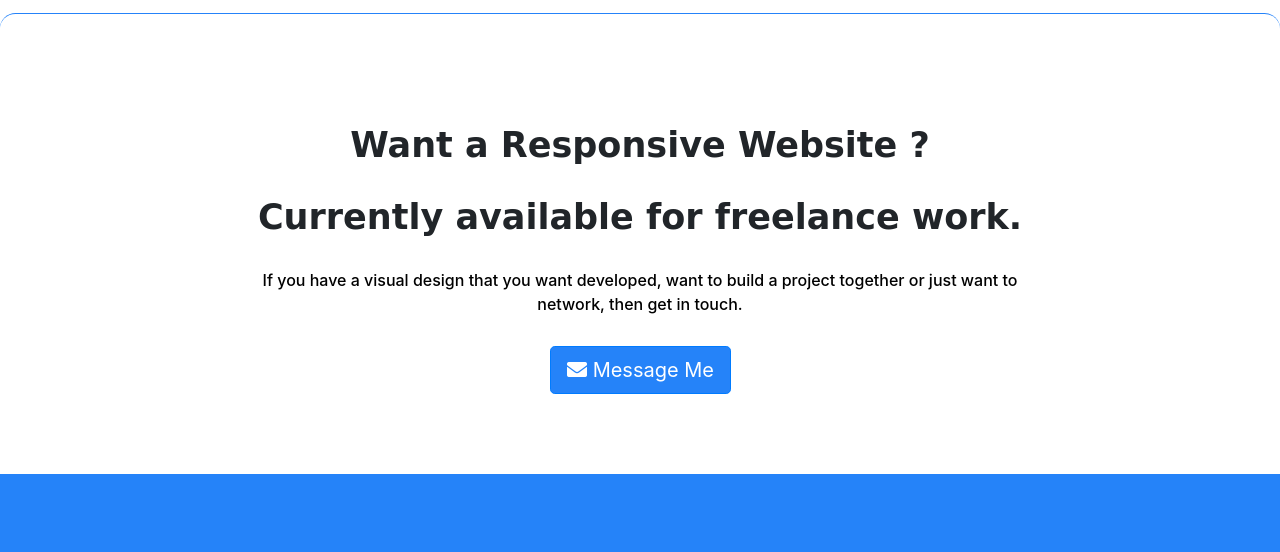
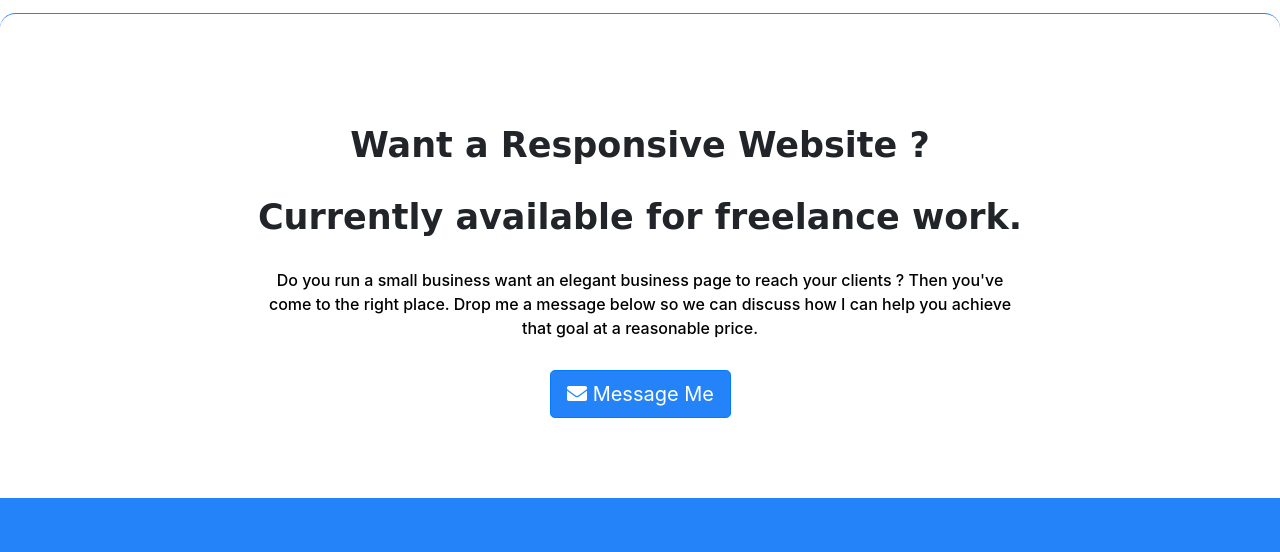
Before and after one commit to EemanQasim/Portfolio-Page-, a plain HTML site: page index.html in a window 1280 px wide. Shown: the part 1583-2135 px from the top of the page. Drawn offline with nearby package versions, Linux system fonts and the light colour scheme; a web font is replaced by a local one.

Commit message:
Update index.html

```diff
--- a/index.html
+++ b/index.html
@@ -135,9 +135,9 @@
 <div class="details" id="Contact">
   <h2 class="space">Want a Responsive Website ?</h2>
   <h4 class="space">Currently  available for freelance work.</h4>
-  <p  class="space">If you have a visual design that you want developed,
-    want to build a project together or just want to network,
-    then get in touch.</p>
+  <p  class="space">Do you run a small business want an elegant business page to reach your clients ?
+    Then you've come to the right  place. Drop me a message below so we can discuss how I can help you achieve that goal at a reasonable price.
+    </p>
   <a class="btn btn-lg btn-primary jello-horizontal" href="mailto:eemann21@protonmail.com"> <i class="fas fa-envelope">  </i>    Message Me</a>
 </div>
 
```
